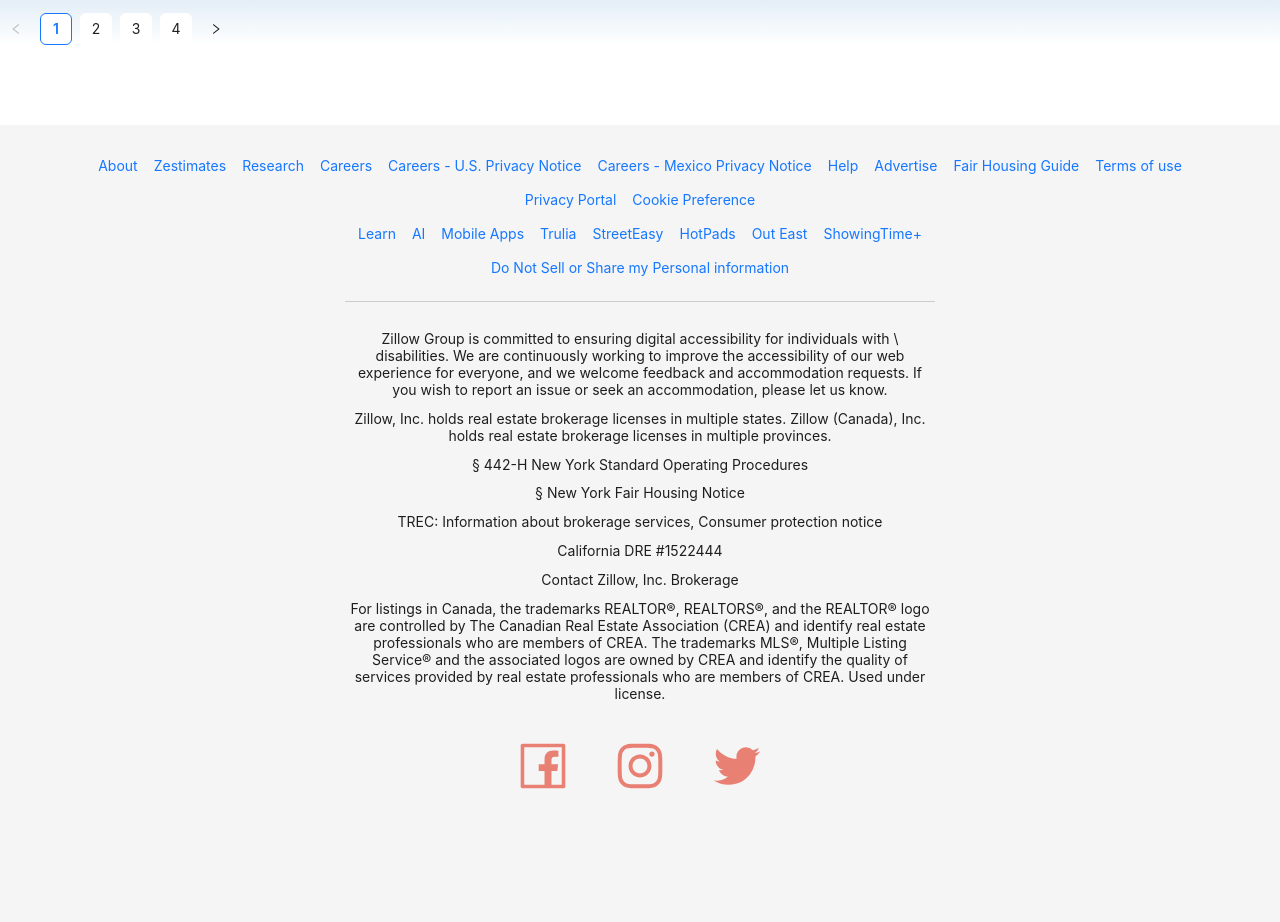
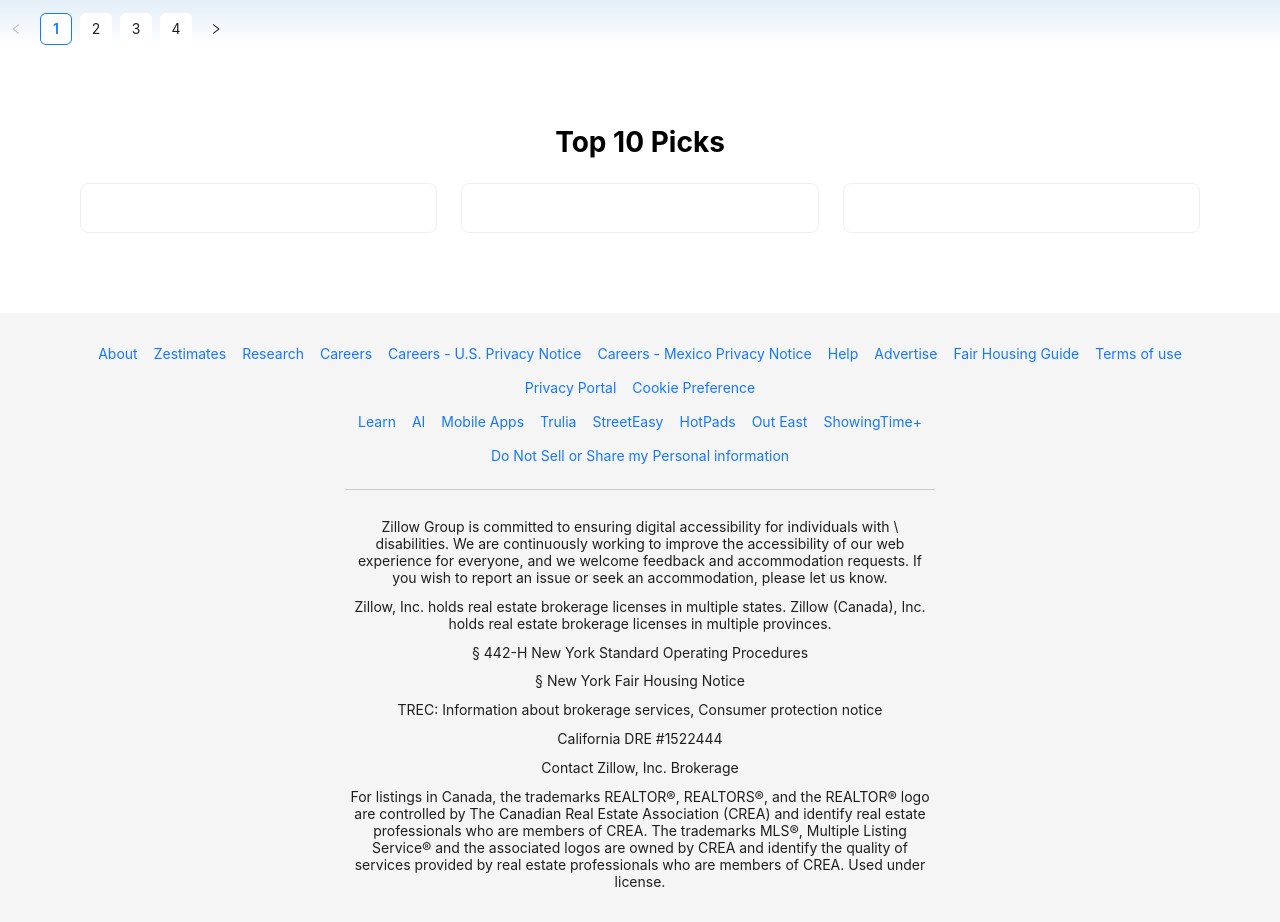
Before and after one commit to gadanishant/Test, a React (Create React App) app in the folder boston-town/: page / in a window 1280 px wide. Shown: the part 1260-2182 px from the top of the page. Built offline with nearby package versions, Linux system fonts and the light colour scheme.

Commit message:
top 10picks added in home

```diff
--- a/boston-town/src/pages/home.css
+++ b/boston-town/src/pages/home.css
@@ -30,6 +30,11 @@
 .font2rem{
     font-size: 2rem;
     color: #424242;
+}
+
+.font2rem:hover{
+    color: #E98074;
+    transition: 0.3s;
 }
 
 .find_button{
--- a/boston-town/src/pages/home.js
+++ b/boston-town/src/pages/home.js
@@ -112,6 +112,31 @@
                     />
                 </Col>
             </Row>
+            <br/>
+            <br/>
+            <br/>
+            <br/>
+            <Row gutter={[24,24]}>
+                <Col align="middle" span={24}>
+                <h1>Top 10 Picks</h1>
+                </Col>
+
+                <Col span={8}>
+                <Card>
+
+                </Card>
+                </Col>
+                <Col span={8}>
+                <Card>
+
+                </Card>
+                </Col>
+                <Col span={8}>
+                <Card>
+
+                </Card>
+                </Col>
+            </Row>
 
         </div>
     );
```
